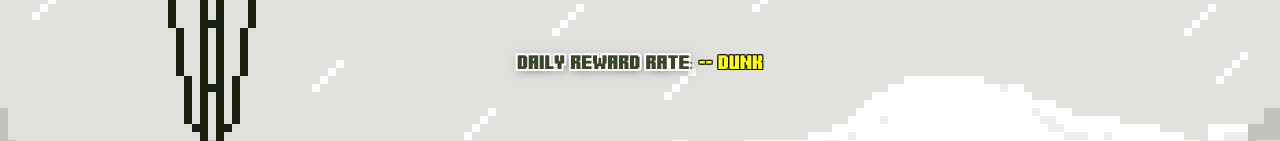
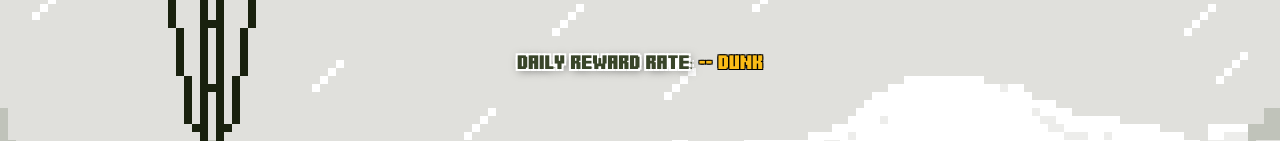
Before and after one commit to dev0614/eth-nft-staking, a Next.js app: page / in a window 1280 px wide. Shown: the part 276-417 px from the top of the page. Built offline with nearby package versions, Linux system fonts and the light colour scheme.

Commit message:
test demo

```diff
--- a/src/styles/style.scss
+++ b/src/styles/style.scss
@@ -37,7 +37,7 @@ header {
         text-transform: uppercase;
         text-shadow: 2px 2px 0 #fff, -2px 2px 0 #fff, 2px -2px 0 #fff, -2px -2px 0 #fff, 2px 2px 10px #00000090;
         span {
-            color: yellow;
+            color: #fbbc17;
             text-shadow: 1px 1px 0 #000, -1px 1px 0 #000, 1px -1px 0 #000, -1px -1px 0 #000;
         }
     }
```
